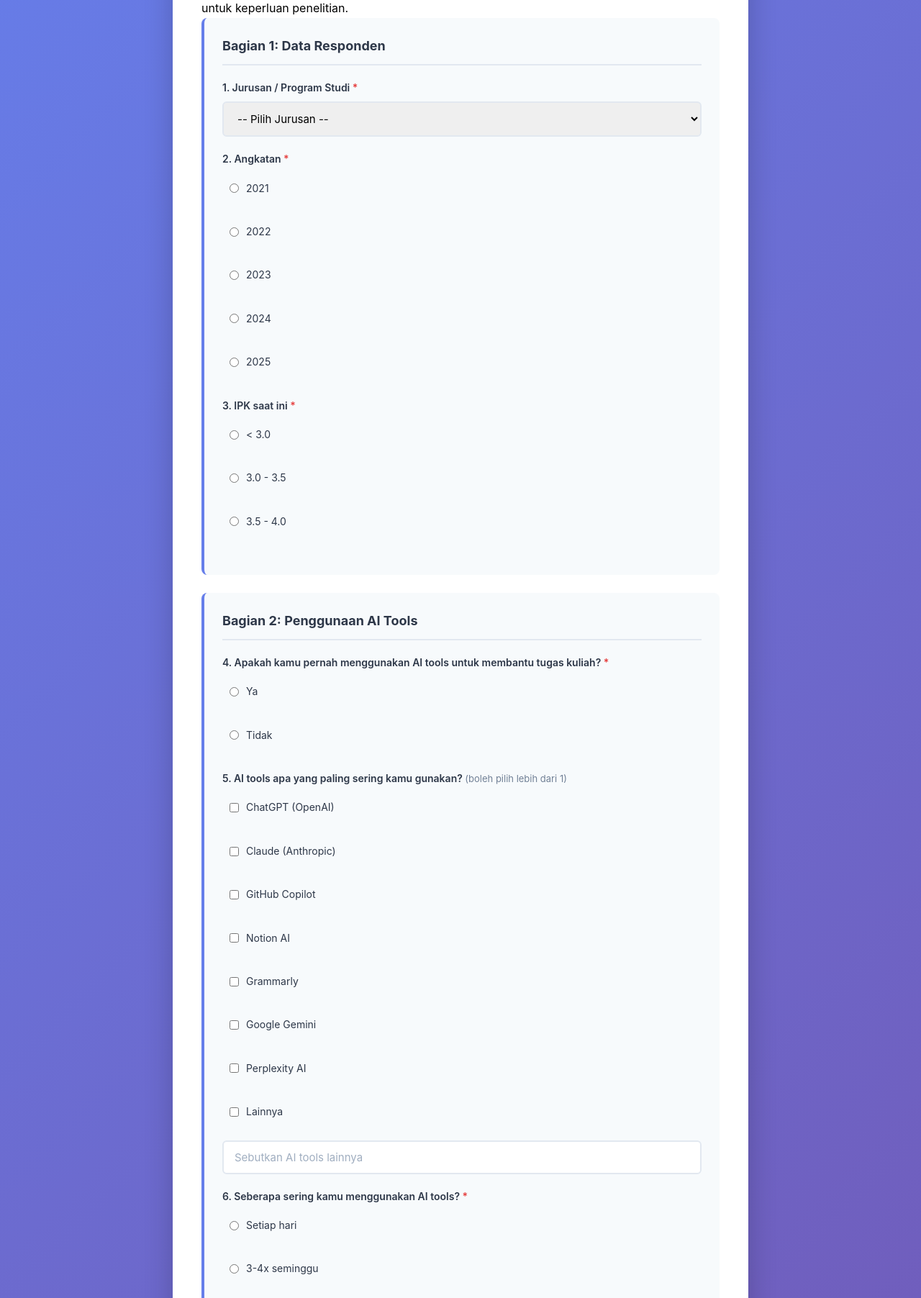
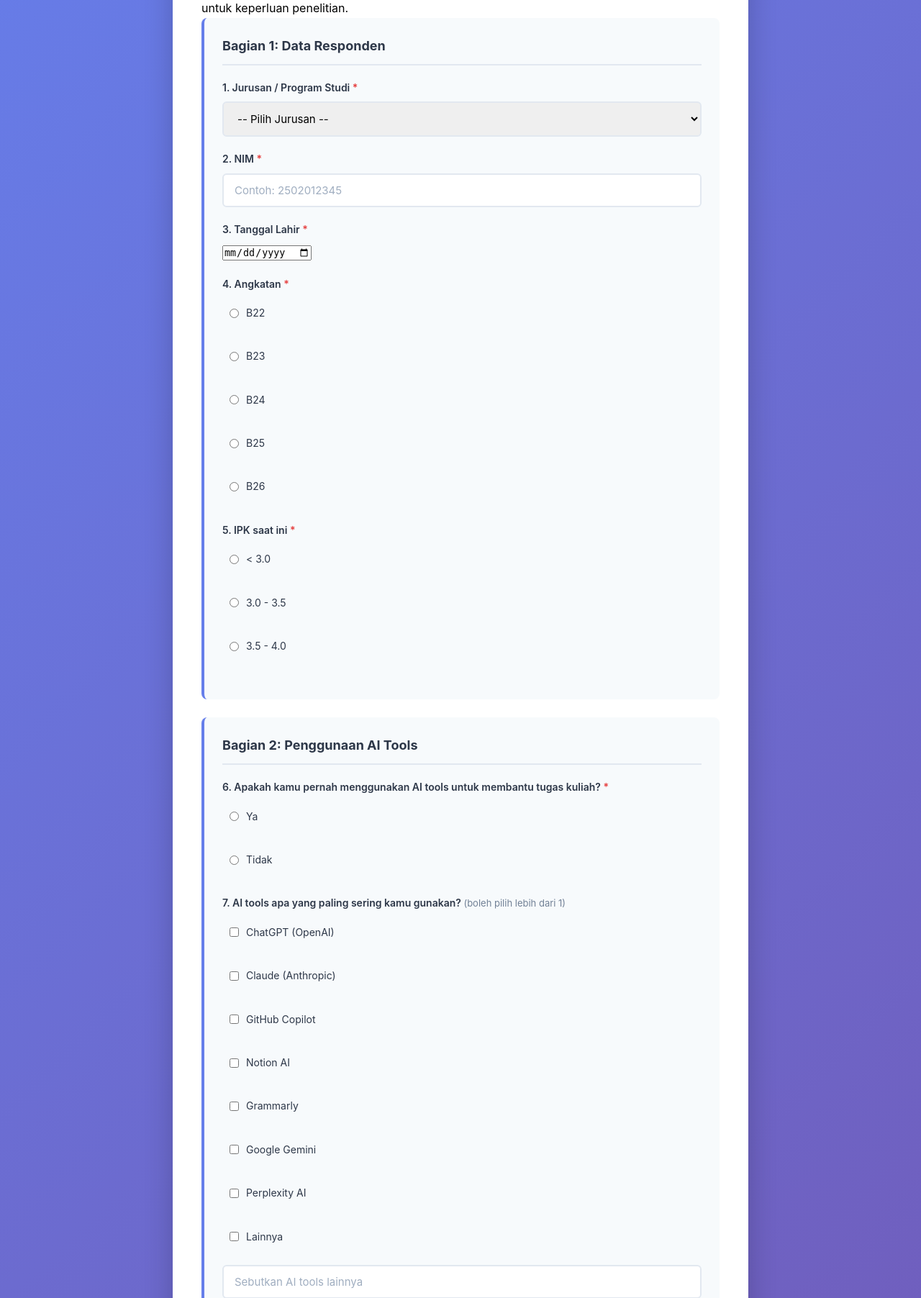
Before and after one commit to puterabuana/survey-project, a Flask app: page /survey in a window 1280 px wide. Shown: the part 256-2060 px from the top of the page at 72% size. Run offline with Flask 3, Linux system fonts and the light colour scheme; the visitor is signed in with stand-in values (Sample User, id 1).

Commit message:
add NIM, tanggal lahir, update angkatan to B22-B26

```diff
--- a/app.py
+++ b/app.py
@@ -38,7 +38,7 @@ def save_survey_response(data):
         f.write(json.dumps(data, ensure_ascii=False) + '\n')
 
     # Send summary to Telegram
-    send_telegram_alert(f"📊 SURVEY COMPLETED\n\nEmail: {data['email']}\nJurusan: {data.get('jurusan', 'N/A')}\nAngkatan: {data.get('angkatan', 'N/A')}")
+    send_telegram_alert(f"📊 SURVEY COMPLETED\n\nEmail: {data['email']}\nNIM: {data.get('nim', 'N/A')}\nTgl Lahir: {data.get('tanggal_lahir', 'N/A')}\nJurusan: {data.get('jurusan', 'N/A')}\nAngkatan: {data.get('angkatan', 'N/A')}")
 
 def send_telegram_alert(message):
     """Send alert to Telegram bot (optional)"""
@@ -106,6 +106,8 @@ def submit_survey():
         'email': session['email'],
         'timestamp': datetime.now().isoformat(),
         'referrer': session.get('referrer', 'direct'),
+        'nim': request.form.get('nim'),
+        'tanggal_lahir': request.form.get('tanggal_lahir'),
         'jurusan': request.form.get('jurusan'),
         'jurusan_lainnya': request.form.get('jurusan_lainnya', ''),
         'angkatan': request.form.get('angkatan'),
--- a/templates/survey.html
+++ b/templates/survey.html
@@ -39,18 +39,28 @@
                     </div>
 
                     <div class="form-group">
-                        <label>2. Angkatan <span class="required">*</span></label>
+                        <label>2. NIM <span class="required">*</span></label>
+                        <input type="text" name="nim" id="nim" placeholder="Contoh: 2502012345" required pattern="[0-9]{10}" title="NIM harus 10 digit angka">
+                    </div>
+
+                    <div class="form-group">
+                        <label>3. Tanggal Lahir <span class="required">*</span></label>
+                        <input type="date" name="tanggal_lahir" id="tanggal_lahir" required>
+                    </div>
+
+                    <div class="form-group">
+                        <label>4. Angkatan <span class="required">*</span></label>
                         <div class="radio-group">
-                            <label><input type="radio" name="angkatan" value="2021" required> 2021</label>
-                            <label><input type="radio" name="angkatan" value="2022"> 2022</label>
-                            <label><input type="radio" name="angkatan" value="2023"> 2023</label>
-                            <label><input type="radio" name="angkatan" value="2024"> 2024</label>
-                            <label><input type="radio" name="angkatan" value="2025"> 2025</label>
+                            <label><input type="radio" name="angkatan" value="B22" required> B22</label>
+                            <label><input type="radio" name="angkatan" value="B23"> B23</label>
+                            <label><input type="radio" name="angkatan" value="B24"> B24</label>
+                            <label><input type="radio" name="angkatan" value="B25"> B25</label>
+                            <label><input type="radio" name="angkatan" value="B26"> B26</label>
                         </div>
                     </div>
 
                     <div class="form-group">
-                        <label>3. IPK saat ini <span class="required">*</span></label>
+                        <label>5. IPK saat ini <span class="required">*</span></label>
                         <div class="radio-group">
                             <label><input type="radio" name="ipk" value="< 3.0" required> &lt; 3.0</label>
                             <label><input type="radio" name="ipk" value="3.0-3.5"> 3.0 - 3.5</label>
@@ -64,7 +74,7 @@
                     <h2>Bagian 2: Penggunaan AI Tools</h2>
 
                     <div class="form-group">
-                        <label>4. Apakah kamu pernah menggunakan AI tools untuk membantu tugas kuliah? <span class="required">*</span></label>
+                        <label>6. Apakah kamu pernah menggunakan AI tools untuk membantu tugas kuliah? <span class="required">*</span></label>
                         <div class="radio-group">
                             <label><input type="radio" name="pernah_pakai_ai" value="Ya" required> Ya</label>
                             <label><input type="radio" name="pernah_pakai_ai" value="Tidak"> Tidak</label>
@@ -72,7 +82,7 @@
                     </div>
 
                     <div class="form-group">
-                        <label>5. AI tools apa yang paling sering kamu gunakan? <span class="optional">(boleh pilih lebih dari 1)</span></label>
+                        <label>7. AI tools apa yang paling sering kamu gunakan? <span class="optional">(boleh pilih lebih dari 1)</span></label>
                         <div class="checkbox-group">
                             <label><input type="checkbox" name="ai_tools" value="ChatGPT"> ChatGPT (OpenAI)</label>
                             <label><input type="checkbox" name="ai_tools" value="Claude"> Claude (Anthropic)</label>
@@ -87,7 +97,7 @@
                     </div>
 
                     <div class="form-group">
-                        <label>6. Seberapa sering kamu menggunakan AI tools? <span class="required">*</span></label>
+                        <label>8. Seberapa sering kamu menggunakan AI tools? <span class="required">*</span></label>
                         <div class="radio-group">
                             <label><input type="radio" name="frekuensi" value="Setiap hari" required> Setiap hari</label>
                             <label><input type="radio" name="frekuensi" value="3-4x seminggu"> 3-4x seminggu</label>
@@ -98,7 +108,7 @@
                     </div>
 
                     <div class="form-group">
-                        <label>7. Untuk keperluan apa kamu menggunakan AI tools? <span class="optional">(boleh pilih lebih dari 1)</span></label>
+                        <label>9. Untuk keperluan apa kamu menggunakan AI tools? <span class="optional">(boleh pilih lebih dari 1)</span></label>
                         <div class="checkbox-group">
                             <label><input type="checkbox" name="keperluan" value="Riset & referensi"> Membantu riset & mencari referensi</label>
                             <label><input type="checkbox" name="keperluan" value="Menulis essay"> Menulis essay / laporan</label>
@@ -118,7 +128,7 @@
                     <h2>Bagian 3: Dampak terhadap Produktivitas</h2>
 
                     <div class="form-group">
-                        <label>8. Apakah AI tools membantu meningkatkan produktivitas kamu? <span class="required">*</span></label>
+                        <label>10. Apakah AI tools membantu meningkatkan produktivitas kamu? <span class="required">*</span></label>
                         <div class="radio-group">
                             <label><input type="radio" name="dampak" value="Sangat membantu" required> Sangat membantu</label>
                             <label><input type="radio" name="dampak" value="Cukup membantu"> Cukup membantu</label>
@@ -128,7 +138,7 @@
                     </div>
 
                     <div class="form-group">
-                        <label>9. Berapa persen estimasi waktu yang kamu hemat dengan menggunakan AI tools? <span class="required">*</span></label>
+                        <label>11. Berapa persen estimasi waktu yang kamu hemat dengan menggunakan AI tools? <span class="required">*</span></label>
                         <div class="radio-group">
                             <label><input type="radio" name="hemat_waktu" value="0-25%" required> 0-25%</label>
                             <label><input type="radio" name="hemat_waktu" value="25-50%"> 25-50%</label>
@@ -138,7 +148,7 @@
                     </div>
 
                     <div class="form-group">
-                        <label>10. Apakah kamu merasa tergantung pada AI tools untuk menyelesaikan tugas? <span class="required">*</span></label>
+                        <label>12. Apakah kamu merasa tergantung pada AI tools untuk menyelesaikan tugas? <span class="required">*</span></label>
                         <div class="radio-group">
                             <label><input type="radio" name="ketergantungan" value="Ya, sangat tergantung" required> Ya, sangat tergantung</label>
                             <label><input type="radio" name="ketergantungan" value="Kadang-kadang"> Kadang-kadang</label>
```
